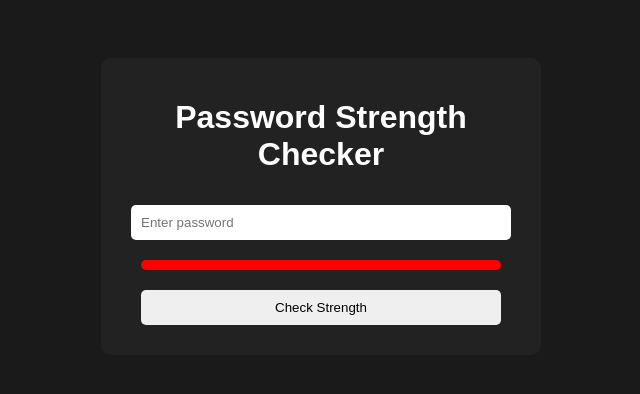
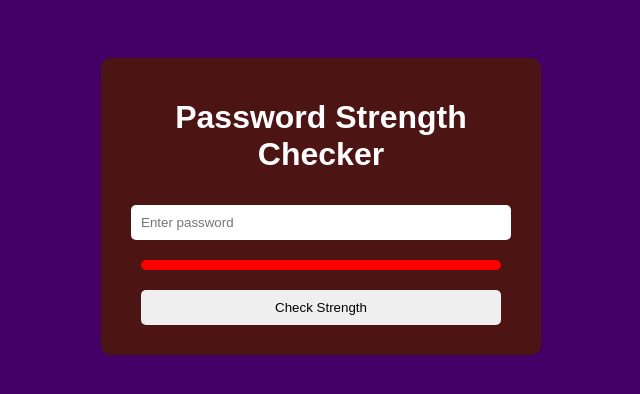
Before and after one commit to suve277/Password-Strength-Checker, a Flask app: page / in a window 1280 px wide. Shown: the top 394 px of the page, without its empty margins (319-959 px from the left). Run offline with Flask 3, Linux system fonts and the light colour scheme.

```diff
--- a/static/style.css
+++ b/static/style.css
@@ -1,7 +1,7 @@
 body {
     font-family: Arial, sans-serif;
-    background-color: #1a1a1a;
-    color: white;
+    background-color: #440067;
+    color: rgb(255, 255, 255);
     text-align: center;
     padding-top: 50px;
 }
@@ -9,7 +9,7 @@ body {
 .container {
     width: 400px;
     margin: auto;
-    background: #222;
+    background: #4d1414;
     padding: 20px;
     border-radius: 10px;
 }
@@ -25,7 +25,7 @@ input, button {
 #strength-bar {
     height: 10px;
     width: 90%;
-    background-color: red;
+    background-color: rgb(255, 0, 0);
     margin: 10px auto;
     border-radius: 5px;
 }
```
